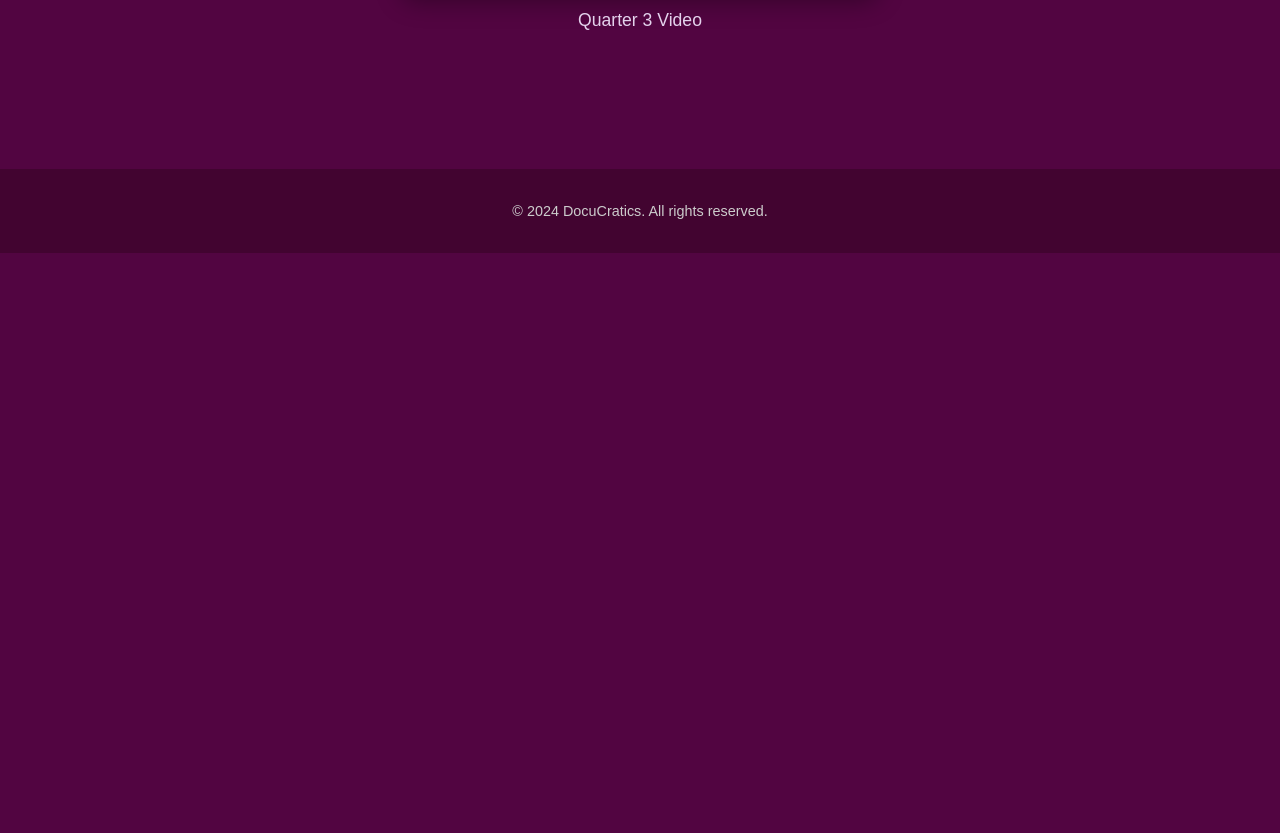
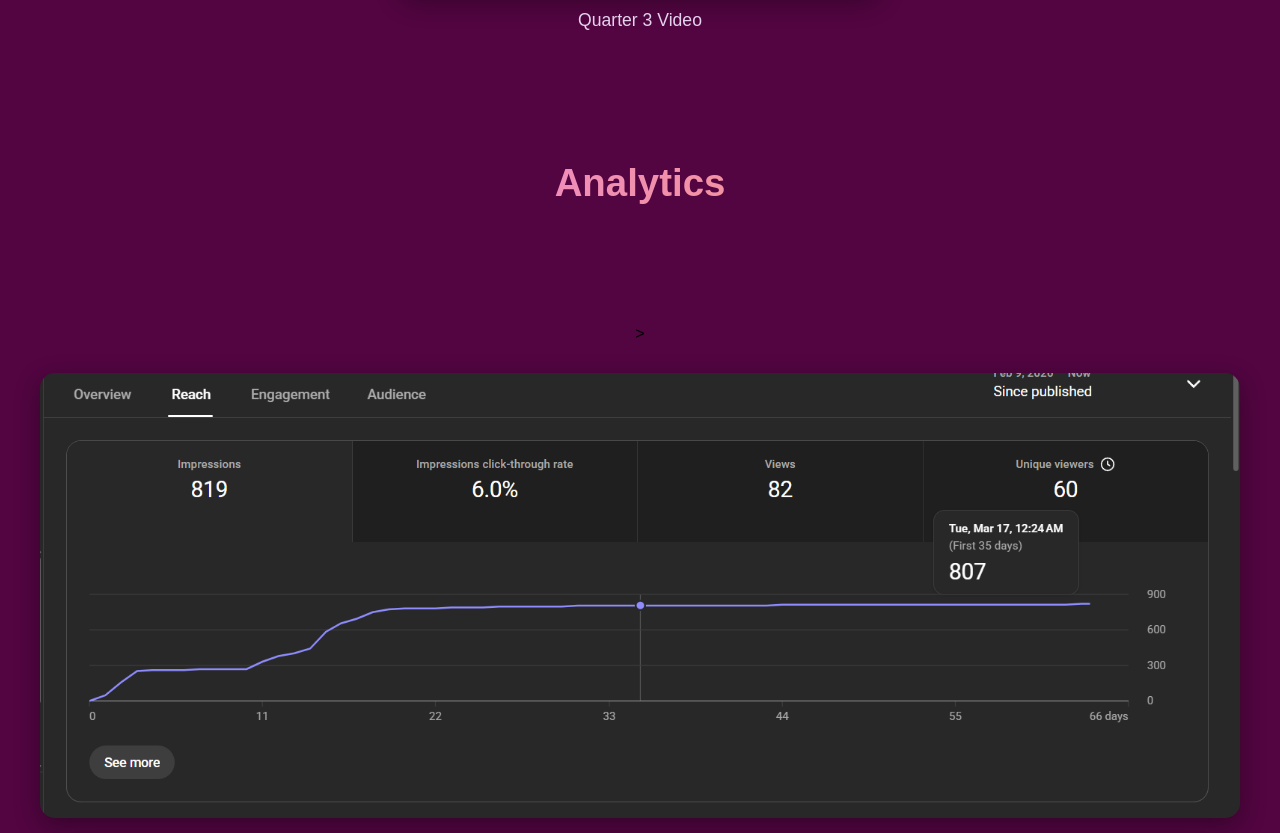
Before and after one commit to Ryan-INeedALaptop/LL9-Q2-G3, a plain HTML site: page index4.html in a window 1280 px wide. Shown: the part 1247-2080 px from the top of the page. Before the commit the page ends 1500 px from the top, so only its background shows below. Drawn offline with Linux system fonts and the light colour scheme; a web font is replaced by a local one.

Commit message:
Add files via upload

```diff
--- a/index4.html
+++ b/index4.html
@@ -70,6 +70,17 @@
         </div>
     </section>
 
+    <!-- Analytics -->
+    <section class="analytics">
+        <h2 class="section-title" id="yap">Analytics</h2>
+        <div class="survey-stats">>
+                <img src="analytic1.png" alt="Views" class="survey-results">
+                <img src="analytic2.png" alt="Impressions" class="survey-results">
+                <p class="video-label">Quarter 3 Video Analytics</p>
+            </div>
+        </div>
+    </section>
+
     <!-- Footer -->
     <footer>
         <p>&copy; 2024 DocuCratics. All rights reserved.</p>
--- a/styles.css
+++ b/styles.css
@@ -620,4 +620,9 @@ footer {
     max-width: 1200px;
     border-radius: 15px;
     box-shadow: 0 8px 25px rgba(0,0,0,0.35);
+
 }
+
+#yap {
+text-align: center;
+}
```
Also changed, not shown: analytic1.png (added), analytic2.png (added).
